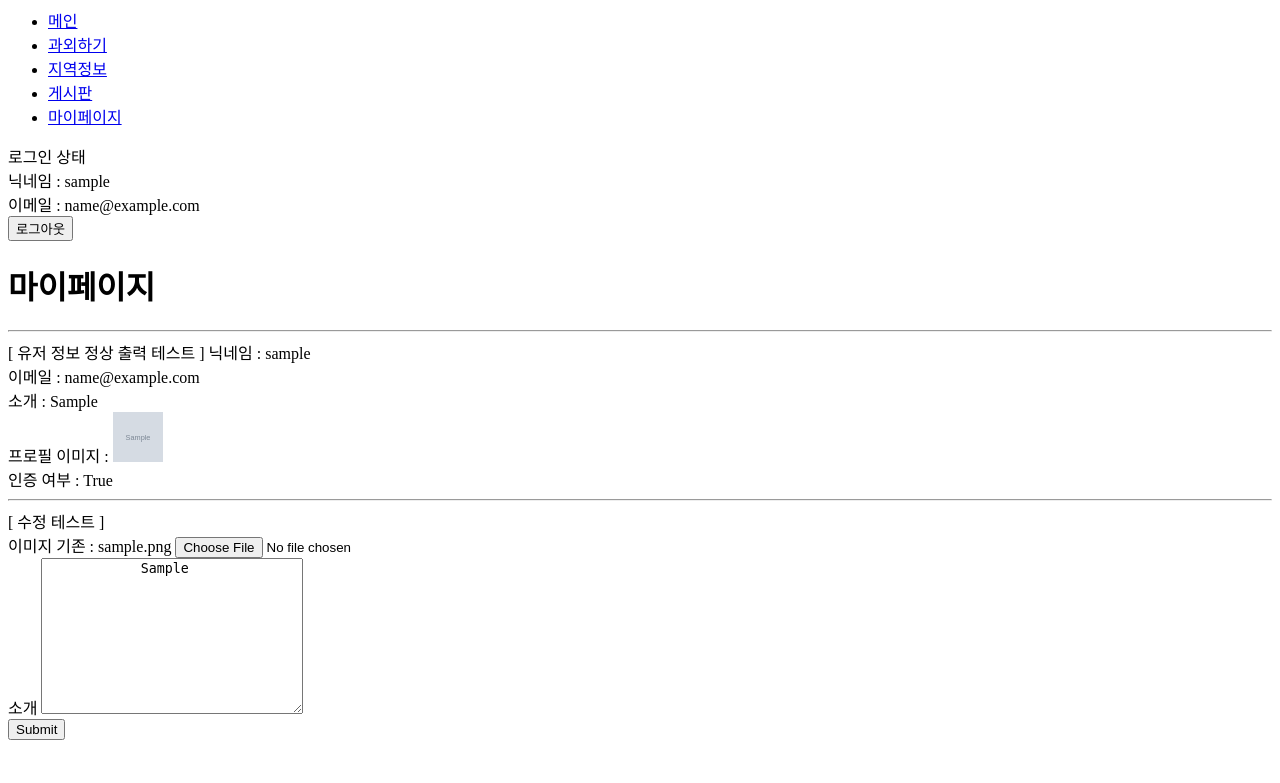
After one commit to Likelion-All-Together/all-together, a Django app: page /accounts/mypage/ in a window 1280 px wide. The commit adds this page. Shown: the top 783 px of the page. Run offline with Django 4.2, Linux system fonts and the light colour scheme; a user stored in the database is signed in; tables that the repository leaves empty hold one stand-in row (values such as "Sample post"); grey boxes marked "Sample" are stand-in pictures.

Commit message:
회원 정보 수정 구현

```diff
--- a/accounts/urls.py
+++ b/accounts/urls.py
@@ -1,5 +1,5 @@
 from django.urls import path
-from .views import signup_view, login_view, logout_view
+from .views import signup_view, login_view, logout_view, mypage_view
 
 app_name = 'accounts'
 
@@ -8,4 +8,5 @@ urlpatterns = [
     path('signup/', signup_view, name = 'signup'),
     path('login/', login_view, name = 'login'),
     path('logout/', logout_view, name = 'logout'),
+    path('mypage/', mypage_view, name = 'mypage'),
 ]
--- a/accounts/views.py
+++ b/accounts/views.py
@@ -1,7 +1,8 @@
 from django.shortcuts import redirect, render
 from django.contrib.auth import login, logout
-from django.contrib.auth.forms import UserCreationForm, AuthenticationForm
+from django.contrib.auth.forms import AuthenticationForm
 from .forms import SignUpForm
+from django.contrib.auth.decorators import login_required
 
 # 회원가입
 def signup_view(request):
@@ -45,3 +46,42 @@ def logout_view(request):
     if request.user.is_authenticated: # 데이터 유효성 검사
         logout(request) # 비즈니스 로직 처리
     return redirect('diamoyeo:home') # 응답
+
+# 마이페이지
+@login_required
+def mypage_view(request):
+
+    # 일단 기존 데이터 조회
+    introduction = request.user.introduction
+    profile_image = request.user.profile_image
+
+    if request.method == 'GET': # GET이면 홈페이지 보여주기
+        return render(request, 'accounts/mypage.html')
+
+    else: # POST이면 유저 정보 업데이트
+
+        # 새로운 정보 가져오기
+        new_introduction = request.POST.get('introduction')
+        new_profile_image = request.FILES.get('image')
+
+        # 소개를 비교
+        if (introduction != new_introduction):
+            request.user.introduction = new_introduction
+        else:
+            request.user.introduction = introduction
+
+        # 프로필 이미지를 비교
+        if (profile_image != new_profile_image):
+            # 프로필 이미지에 대한 업데이트
+            request.user.profile_image = new_profile_image
+        else:
+            request.user.profile_image = profile_image
+
+        # 새 프로필 이미지를 제출하지 않는 경우 기존 이미지 값 넣어주기 - 중요!
+        if (new_profile_image == None):
+            request.user.profile_image = profile_image
+
+        # 유저 업데이트
+        request.user.save()
+
+        return redirect('accounts:mypage')
--- a/config/urls.py
+++ b/config/urls.py
@@ -1,9 +1,13 @@
 from django.contrib import admin
 from django.urls import path, include
+from django.conf import settings
+from django.conf.urls.static import static
 
 urlpatterns = [
     path('admin/', admin.site.urls),
-
     path('accounts/', include('accounts.urls', namespace = 'accounts')),
     path('diamoyeo/', include('diamoyeo.urls', namespace = 'diamoyeo')),
 ]
+
+# 사용자가 추가한 프로필 이미지 저장을 위한 urlpatterns
+urlpatterns += static(settings.MEDIA_URL, document_root=settings.MEDIA_ROOT)
--- /dev/null
+++ b/templates/accounts/mypage.html
@@ -0,0 +1,44 @@
+{% extends 'base.html' %}
+{% block title %}마이페이지{% endblock %}
+{% load static %}
+{% block content %}
+
+<h1>마이페이지</h1>
+<hr>
+[ 유저 정보 정상 출력 테스트 ]
+닉네임 : {{ request.user.username }} <br>
+이메일 : {{ request.user.email }} <br>
+소개 : {{ request.user.introduction }} <br>
+{% if request.user.profile_image %}
+    프로필 이미지 : <img class="mypage-img" src="{{ request.user.profile_image.url }}" width="50" height="50"><br>
+{% else %}
+    이미지 안넣음<br>
+{% endif %}
+
+인증 여부 : {{ request.user.is_verified }} <br>
+<hr>
+[ 수정 테스트 ]
+<form action="" method="POST" enctype="multipart/form-data">
+    {% csrf_token %}
+    <div>
+        {% if request.user.profile_image %}
+        <label for="id_image">이미지</label>
+        기존 : {{ request.user.profile_image }}
+        <input type="file" name="image" accept="image/*" id="id_image">
+        {% else %}
+        기존 : 이미지 안넣음
+        <input type="file" name="image" accept="image/*" id="id_image">
+        {% endif %}
+    </div>
+    <div>
+        <label for="id_introduction">소개</label>
+        <textarea name="introduction" id="introduction" cols="30" rows="10">
+            {{ request.user.introduction }}
+        </textarea>
+    </div>
+    <div>
+        <input type="submit">
+    </div>
+</form>
+
+{% endblock %}
--- a/templates/base.html
+++ b/templates/base.html
@@ -1,10 +1,18 @@
 <body>
+    <ul>
+        <li><a href = "{% url 'diamoyeo:home' %}">메인</a></li>
+        <li><a href = "#">과외하기</a></li>
+        <li><a href = "#">지역정보</a></li>
+        <li><a href = "#">게시판</a></li>
+        <li><a href = "{% url 'accounts:mypage' %}">마이페이지</a></li>
+    </ul>
+
     <span>
         {% comment %} 로그인 된 상태 {% endcomment %}
         {% if request.user.is_authenticated %}
             로그인 상태 <br>
-            로그인 아이디 : {{ request.user.username }} <br>
-            로그인 이메일 : {{ request.user.email }} <br>
+            닉네임 : {{ request.user.username }} <br>
+            이메일 : {{ request.user.email }} <br>
             <button type="button" onclick="location.href='{% url 'accounts:logout' %}'">로그아웃</button>
             {% comment %} 혹은 {% endcomment %}
             {% comment %} <a href = "{% url 'accounts:logout' %}">로그아웃</a> {% endcomment %}
--- a/templates/diamoyeo/home.html
+++ b/templates/diamoyeo/home.html
@@ -1,8 +1,8 @@
 {% extends 'base.html' %}
-{% block title %}홈{% endblock %}
+{% block title %}메인{% endblock %}
 {% load static %}
 {% block content %}
 
-<h1>홈</h1>
+<h1>메인</h1>
 
 {% endblock %}
--- a/users/models.py
+++ b/users/models.py
@@ -25,3 +25,6 @@ class UserManager(DjangoUserManager):
 
 class User(AbstractUser):
     objects = UserManager()
+    introduction = models.CharField(max_length = 200, blank = True, null = True)
+    profile_image = models.ImageField(upload_to = 'profile_images/', blank = True, null = True)
+    is_verified = models.BooleanField(default = False)
```
Also changed, not shown: config/settings.py (+7 -1 lines), templates/accounts/login.html (+7 -0 lines), templates/accounts/signup.html (+7 -0 lines), static/css/ex.css (added), static/image/Organization logo.png (added), static/js/ex.js (added), users/migrations/0004_user_introduction_user_is_verified_and_more.py (added).
